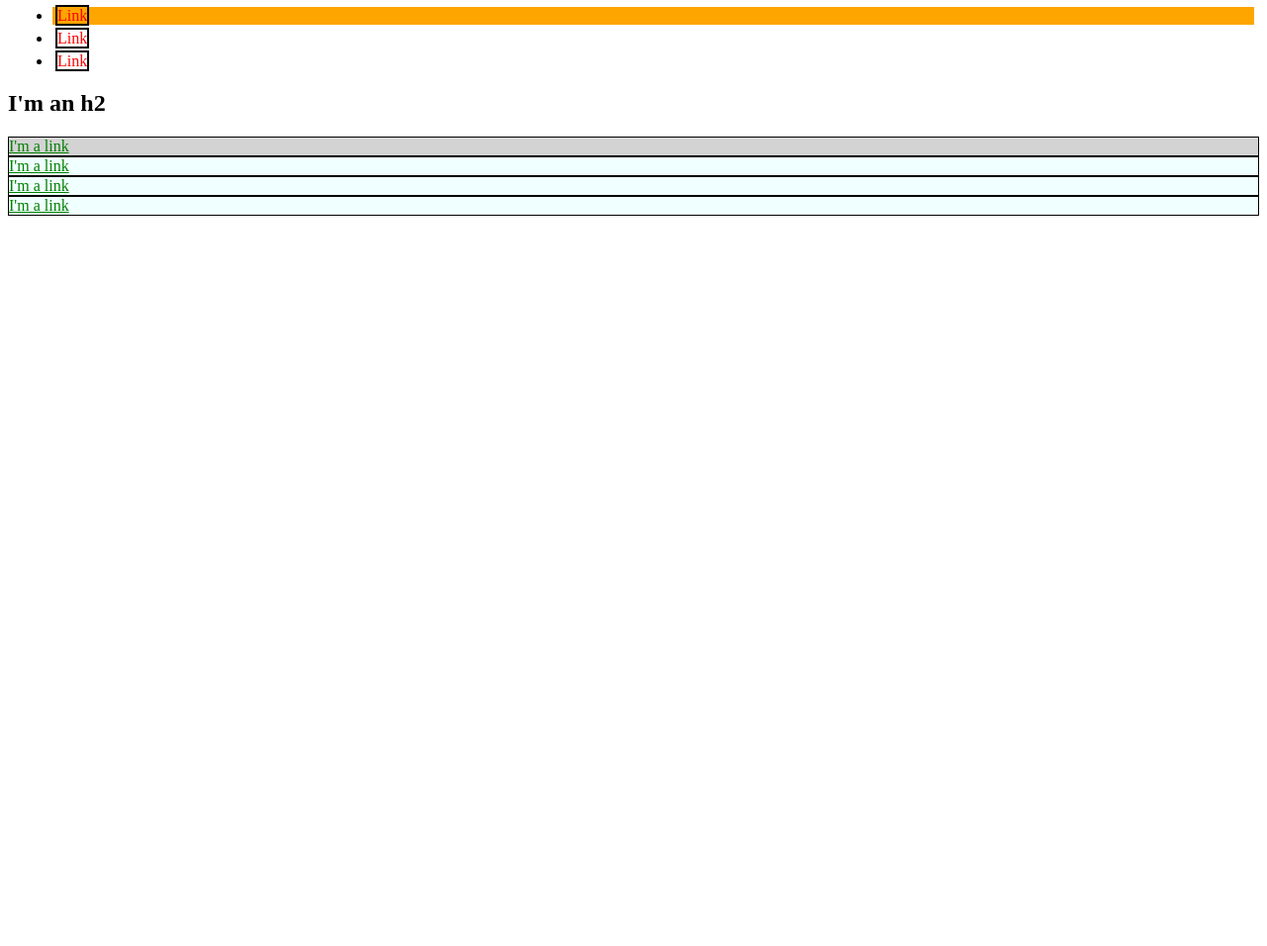
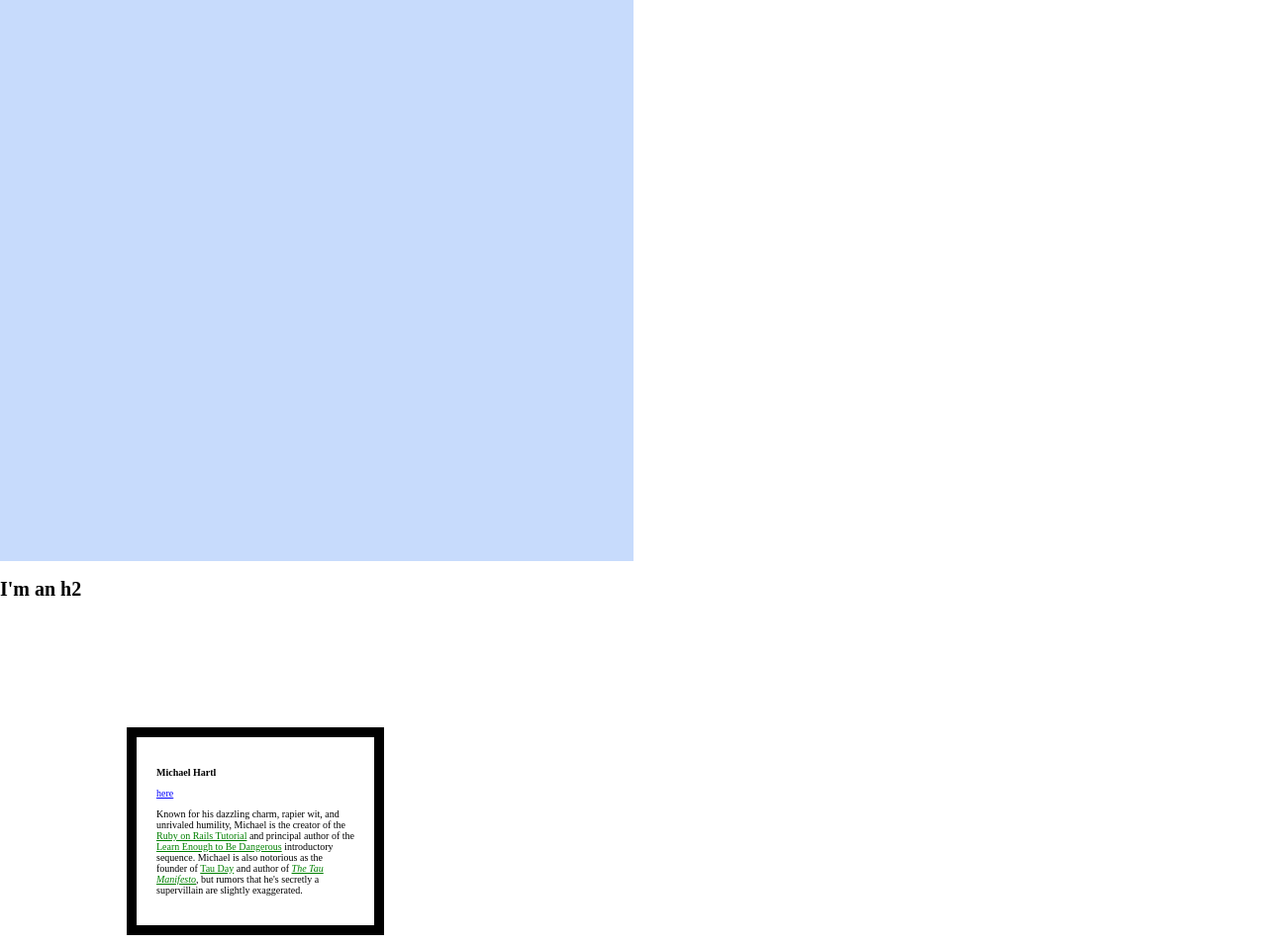
Before and after one commit to juanfelipecm/juanfelipecm.github.io, a plain HTML site: page index.html in a window 1280 px wide. Shown: the part 73-1029 px from the top of the page at 99% size. Before the commit the page ends 800 px from the top, so only its background shows below. Drawn offline with Linux system fonts and the light colour scheme.

Commit message:
Add classes

```diff
--- a/index.html
+++ b/index.html
@@ -4,60 +4,128 @@
     <title>Test Page: Don't Panic</title>
     <meta charset="utf-8">
     <style>
+      /* GLOBAL STYLES */
+      html, body {
+        margin: 0;
+        padding: 0;
+      }
+      body {
+        font-size: 62.5%;
+      }
+      h1 {
+        margin-top: 0;
+        font-size: em;
+      }
       a {
-            color: red;
+        color: rgba(200, 54, 247, 0.8);
       }
-        li {
-            margin: 5px;
+      h2 {
+        font-size: 20px;
       }
-        li a {
-            text-decoration: none;
-            border: 2px solid black;
-            margin: 3px;
+
+      /* HERO STYLES */
+      .full-hero {
+        background-color: #c7dbfc;
+        height: 50vw;
+        width: 50vw;
       }
-        #exec-bio {
-            background-color: lightgray;
+
+
+      /* SOCIAL STYLES */
+      .social-link {
+        color: blue;
+      }
+
+      /* BIO STYLES */
+      .bio_wrapper {
+
       }
       .bio-box {
-            border: 1px solid black;
+        border: 10px solid black;
+        width: 200px;
+        margin: 10%;
+        font-size: 1em;
+        padding: 20px;
       }
-        .bio-box a {
+      .bio-box h3 {
+        font-size: 1em;
+      }
+      .bio-copy {
+        color: black;
+      }
+      .bio-copy a {
         color: green;
       }
-        #fondo-naranja {
-            background-color: orange;
-        }
-        .fondo-azure {
-            background-color: azure;
-        }
+
+
     </style>
   </head>
 
   <body>
+    <div class="full-hero hero-home">
         <h1>I'm an h1</h1>
         <ul>
-      <li id="fondo-naranja">
-        <a href="https://example.com/">Link</a>
+        <li>
+            <a class="social-link" href="https://example.com/">Link</a>
         </li>
         <li>
-        <a href="https://example.com/">Link</a>
+            <a class="social-link" href="https://example.com/">Link</a>
         </li>
         <li>
-        <a href="https://example.com/">Link</a>
+            <a class="social-link" href="https://example.com/">Link</a>
         </li>
         </ul>
-    <h2>I'm an h2</h2>
-    <div id="exec-bio" class="bio-box fondo-azure">
-      <a href="https://example.com/">I'm a link</a>
     </div>
-    <div class="bio-box fondo-azure">
-      <a href="https://example.com/">I'm a link</a>
+
+    <h2 class="h2">I'm an h2</h2>
+    <div class="bio-box">
+      <h3>Michael Hartl</h3>
+      <a href="https://twitter.com/mhartl" class="social-link">here</a>
+      <div class="bio-copy">
+        <p>
+          Known for his dazzling charm, rapier wit, and unrivaled humility,
+          Michael is the creator of the
+          <a href="https://www.railstutorial.org/">Ruby on Rails
+          Tutorial</a> and principal author of the
+          <a href="https://learnenough.com/">
+          Learn Enough to Be Dangerous</a> introductory sequence. Michael
+          is also notorious as the founder of
+          <a href="http://tauday.com/">Tau Day</a> and author of
+          <a href="http://tauday.com/tau-manifesto"><em>The Tau
+          Manifesto</em></a>, but rumors that he's secretly a supervillain
+          are slightly exaggerated.
+        </p>
       </div>
-    <div class="bio-box fondo-azure">
-      <a href="https://example.com/">I'm a link</a>
     </div>
-    <div class="bio-box fondo-azure">
-      <a href="https://example.com/">I'm a link</a>
+    <div class="bio-box">
+      <h3>Lee Donahoe</h3>
+      <a href="https://twitter.com/leedonahoe" class="social-link">here</a>
+      <div class="bio-copy">
+        <p>
+          When he's not literally swimming with sharks or hunting powder
+          stashes on his snowboard, you can find Lee in front of his computer
+          designing interfaces, doing front-end development, or writing some of
+          the interface-related Learn Enough tutorials.
+        </p>
+      </div>
+    </div>
+    <div class="bio-box">
+      <h3>Nick Merwin</h3>
+      <a href="https://twitter.com/nickmerwin" class="social-link">here</a>
+      <div class="bio-copy">
+        <p>
+          You may have seen him shredding guitar live with Capital Cities on
+          Jimmy Kimmel, Conan, or The Ellen Show, but rest assured Nick is a
+          true nerd at heart. He's just as happy shredding well-spec'd lines
+          of code from a tour bus as he is from his kitchen table.
+        </p>
+      </div>
+    </div>
+    <div class="bio-box">
+      <h3>??</h3>
+      <p>
+        The Future
+      </p>
     </div>
   </body>
 </html>
```
Lines whose indentation alone changed are shown as unchanged.
